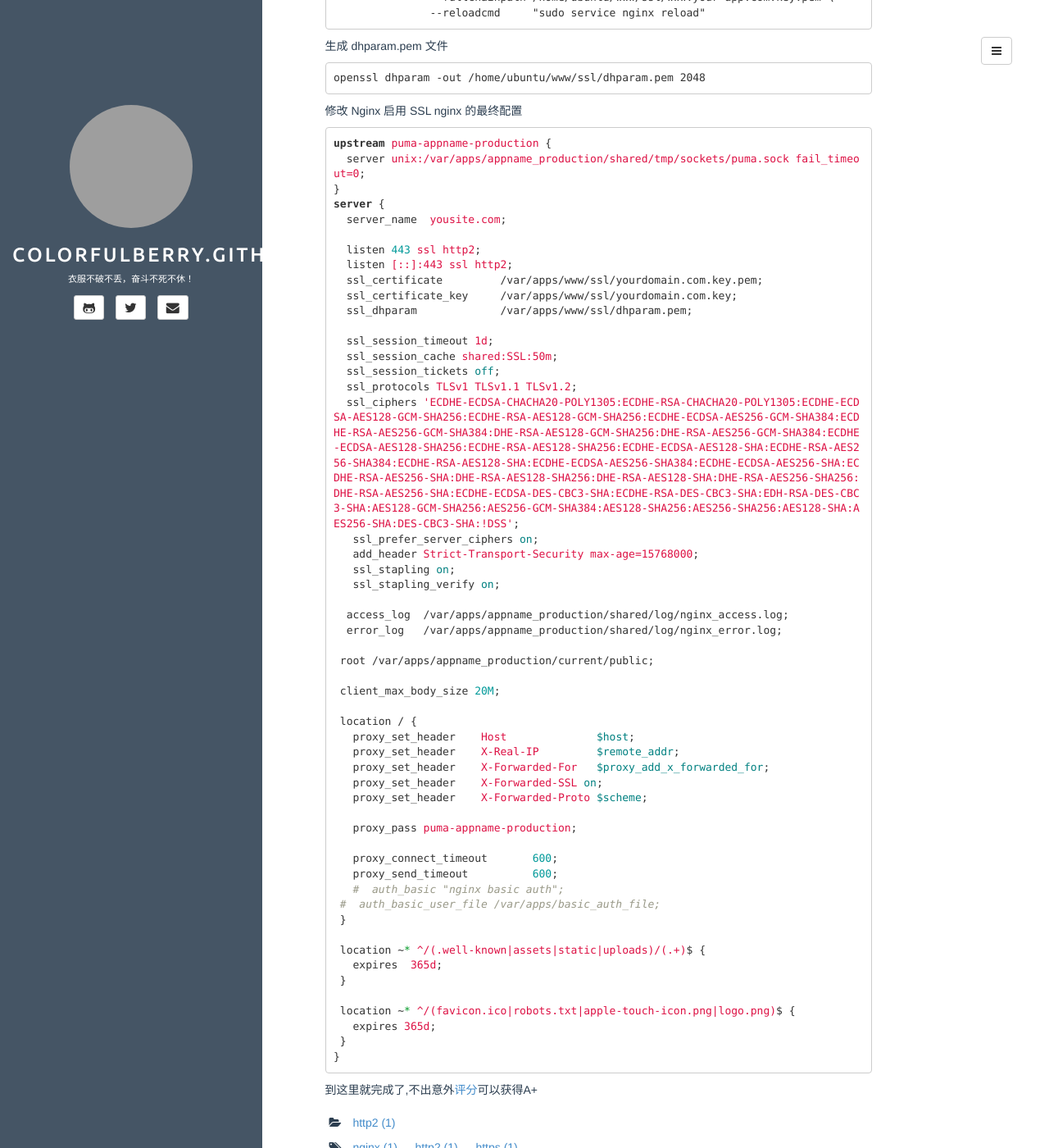
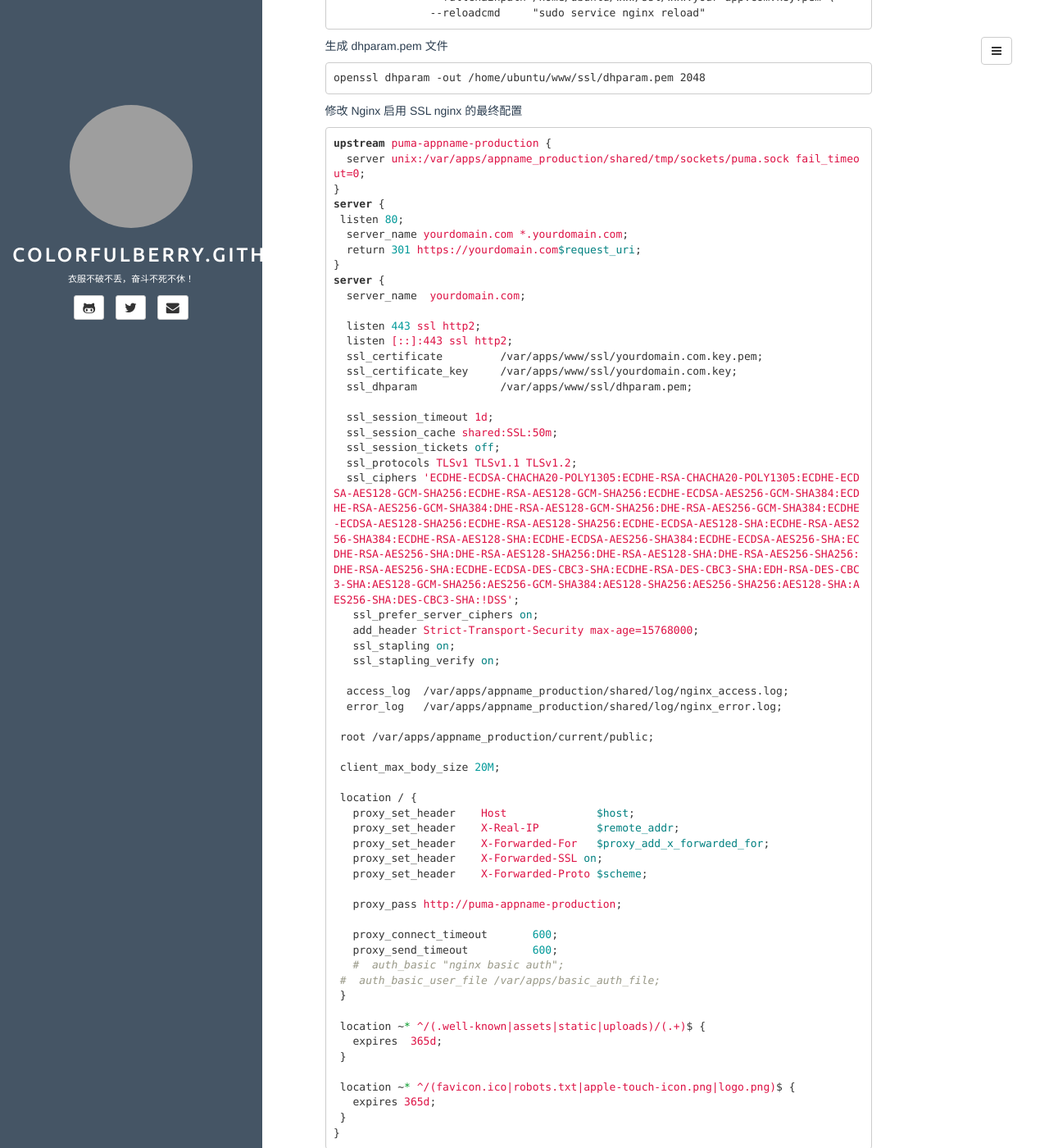
Before and after one commit to colorfulberry/colorfulberry.github.io, a Jekyll site: the page built from _posts/2017-06-06-nginx-ssl.md, in a window 1280 px wide and 1400 px high, scrolled down 1002 px. Shown: the whole window at 82% size. Built offline with Jekyll 4.4.1, drawn with Linux system fonts in a browser that asks for light colours; comment, search, counter and statistics services are not loaded; grey boxes are pictures that could not be loaded.

Commit message:
fix: update the file

```diff
--- a/_posts/2017-06-06-nginx-ssl.md
+++ b/_posts/2017-06-06-nginx-ssl.md
@@ -70,7 +70,12 @@
   server unix:/var/apps/appname_production/shared/tmp/sockets/puma.sock fail_timeout=0;
 }
 server {
-  server_name  yousite.com;
+ listen 80;
+  server_name yourdomain.com *.yourdomain.com;
+  return 301 https://yourdomain.com$request_uri;
+}
+server {
+  server_name  yourdomain.com;
 
   listen 443 ssl http2;
   listen [::]:443 ssl http2;
```
Also changed, not shown: other parts of _posts/2017-06-06-nginx-ssl.md (+1 -1 lines), _posts/2016-01-26-rails-ubuntu-server-setting.md (+1 -1 lines), _posts/2018-03-02-js-error.md (added, +14 -0 lines).
